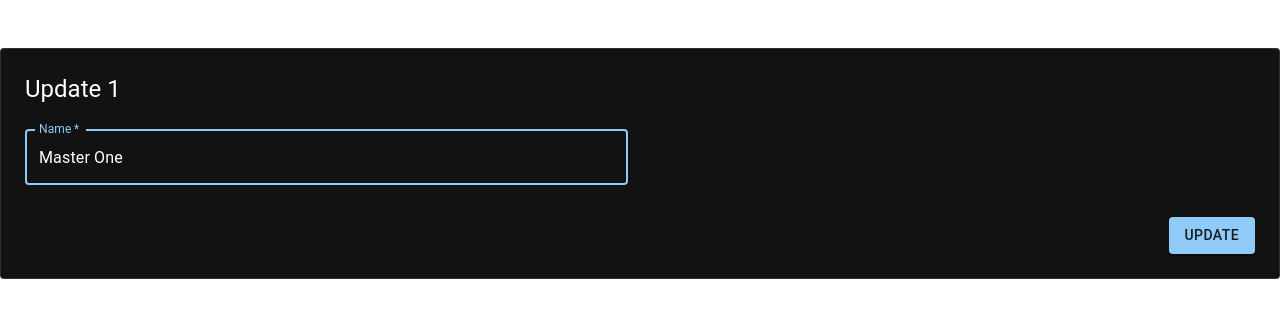
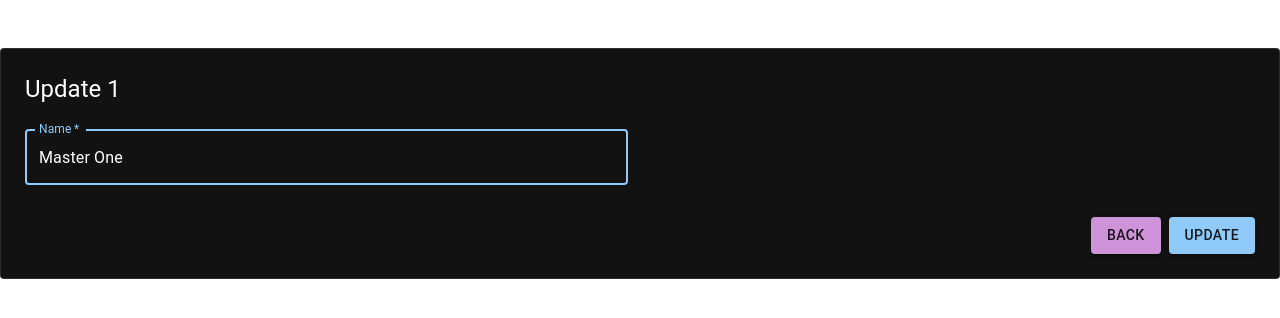
Before and after one commit to smotastic/crud-basic-react, a Next.js app: page /detail/1 in a window 1280 px wide. Shown: the top 318 px of the page. Built offline with nearby package versions, Linux system fonts and the light colour scheme; no server answers.

Commit message:
move auth to data + backbutton

```diff
--- a/components/CrudList.tsx
+++ b/components/CrudList.tsx
@@ -1,7 +1,7 @@
 import { DataGrid, GridColDef, GridRowParams, GridRowsProp, useGridApiRef } from "@mui/x-data-grid";
 import { GetStaticProps } from "next";
 import { useRouter } from "next/router";
-import { MasterData } from "../utils/data/master";
+import { MasterData } from "../data/master";
 
 
 const columns: GridColDef[] = [
--- a/components/DetailForm.tsx
+++ b/components/DetailForm.tsx
@@ -1,8 +1,10 @@
 import { Typography, Box, TextField, Button, Alert, Grid, Container, Paper } from "@mui/material";
+import { useRouter } from "next/router";
 import { useState } from "react";
-import { MasterData } from "../utils/data/master";
+import { MasterData } from "../data/master";
 type DetailFormProps = { data: MasterData, onSubmit: (name: MasterData) => void, type: 'Update' | 'Create' }
 export default function DetailForm({ data, onSubmit, type }: DetailFormProps) {
+    const router = useRouter();
 
     const [name, setName] = useState(data.name);
     const handleNameChange = (event: React.ChangeEvent<HTMLInputElement>) => {
@@ -39,12 +41,22 @@ export default function DetailForm({ data, onSubmit, type }: DetailFormProps) {
 
                     <Box sx={{ display: 'flex', justifyContent: 'flex-end' }}>
                         <Button
+                            color="secondary"
+                            type="button"
+                            variant="contained"
+                            sx={{ mt: 3, ml: 1 }}
+                            onClick={() => router.back()}
+                        >
+                            {'Back'}
+                        </Button>
+                        <Button
                             type="submit"
                             variant="contained"
                             sx={{ mt: 3, ml: 1 }}
                         >
                             {type}
                         </Button>
+
                     </Box>
                 </Box>
             </Paper>
--- a/pages/_middleware.ts
+++ b/pages/_middleware.ts
@@ -2,7 +2,7 @@
 
 import { NextRequest, NextResponse } from 'next/server'
 import { Response } from "next/dist/server/web/spec-compliant/response";
-import { auth } from "../utils/auth";
+import { auth } from "../data/auth";
 import { getSession } from "next-auth/react"
 import { getToken } from 'next-auth/jwt';
 
--- a/pages/api/auth/[...nextauth].ts
+++ b/pages/api/auth/[...nextauth].ts
@@ -1,6 +1,6 @@
 import NextAuth from "next-auth"
 import Credentials from "next-auth/providers/credentials";
-import {auth} from "../../../utils/auth";
+import {auth} from "../../../data/auth";
 export default NextAuth({
     // Configure one or more authentication providers
     providers: [
--- a/pages/create/index.tsx
+++ b/pages/create/index.tsx
@@ -2,7 +2,7 @@ import { useRouter } from "next/router";
 import { useCallback, useContext, useState } from "react"
 import DetailForm from "../../components/DetailForm";
 import { SnackbarContext } from "../../context/snackbar";
-import DataRepository, { MasterData } from "../../utils/data/master"
+import DataRepository, { MasterData } from "../../data/master"
 
 export default function Create() {
     const router = useRouter();
--- a/pages/detail/[id].tsx
+++ b/pages/detail/[id].tsx
@@ -4,7 +4,7 @@ import { useRouter } from "next/router";
 import { Component, useCallback, useContext, useEffect, useState } from "react";
 import DetailForm from "../../components/DetailForm"
 import { SnackbarContext } from "../../context/snackbar";
-import DataRepository, { MasterData } from "../../utils/data/master"
+import DataRepository, { MasterData } from "../../data/master"
 
 type DetailProps = { id: number }
 export default function Detail({ id }: DetailProps) {
--- a/pages/index.tsx
+++ b/pages/index.tsx
@@ -2,7 +2,7 @@ import { Container, Paper } from '@mui/material'
 import type { GetServerSideProps, GetStaticProps, NextPage } from 'next'
 import { useEffect, useState } from 'react';
 import CrudList from '../components/CrudList';
-import DataRepository, { MasterData } from "../utils/data/master"
+import DataRepository, { MasterData } from "../data/master"
 
 
 export default function Home() {
```
Also changed, not shown: data/auth/index.ts (renamed from utils/auth/index.ts), data/auth/mockauth.ts (renamed from utils/auth/mockauth.ts), data/master/index.ts (renamed from utils/data/master/index.ts), data/master/mockdata.ts (renamed from utils/data/master/mockdata.ts).
